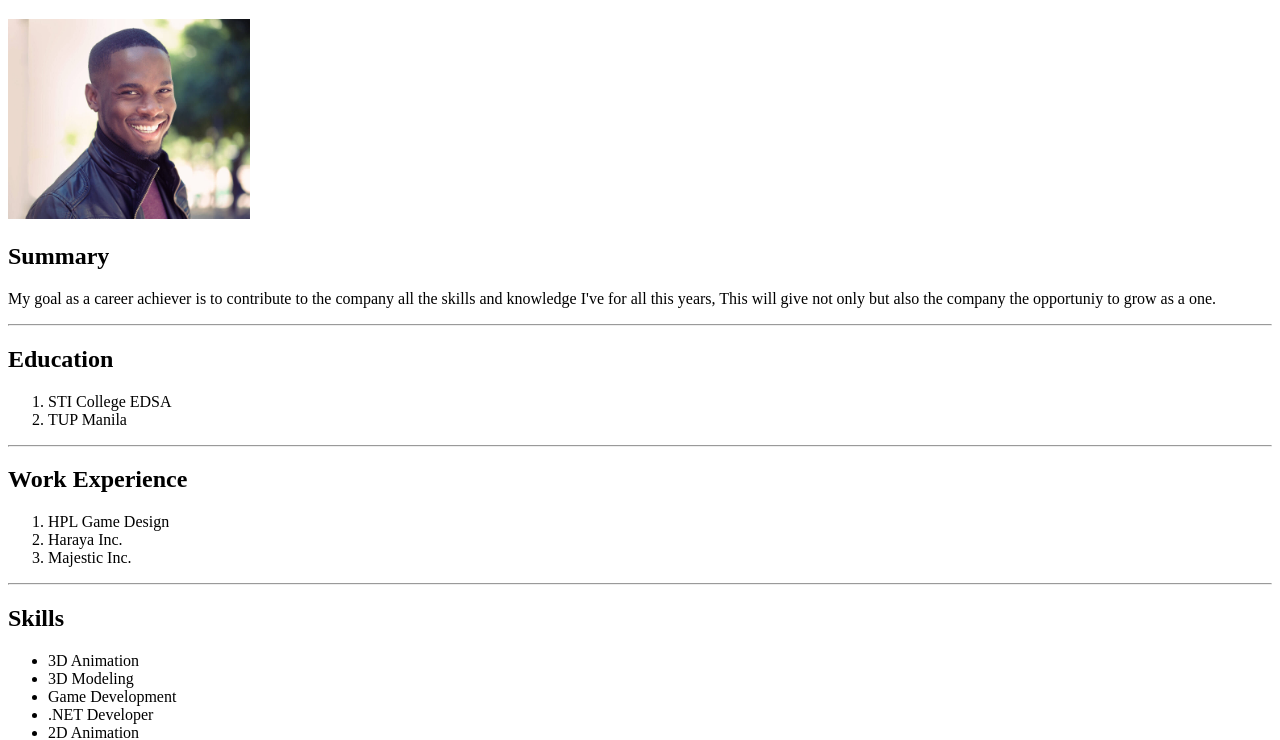
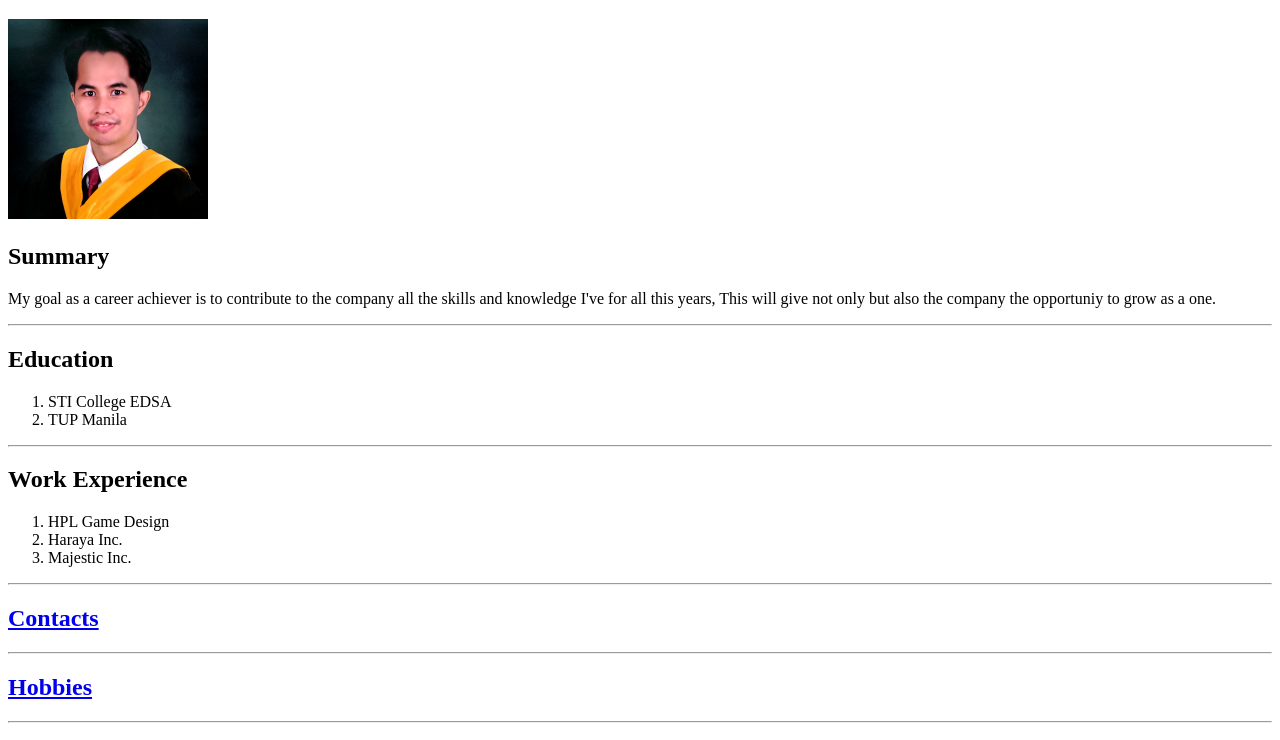
Before and after one commit to 21john21paul/Capstone-MyResume, a plain HTML site: page index.html in a window 1280 px wide. Shown: the part 61-801 px from the top of the page. Drawn offline with Linux system fonts and the light colour scheme.

Commit message:
Add files via upload

```diff
--- a/index.html
+++ b/index.html
@@ -4,7 +4,7 @@
     <head>
         <title>My Resume</title>
         <h1>My Resume</h1>
-        <img src="./images/profilepic.jpg" alt="profile picture" height="200px">
+        <img src="./images/Photo.jpg" alt="profile picture" height="200px">
     </head>
     <Body>
         <h2>Summary</h2>
@@ -26,6 +26,10 @@
             <li>Majestic Inc.</li>
         </ol>
         <hr>
+        <a href="contacts.html"><h2>Contacts</h2></a>
+        <hr>
+        <a href="https://www.youtube.com/watch?v=UPYYHTjw-fY" target="_blank"><h2>Hobbies</h2></a>
+        <hr>
         <h2>Skills</h2>
         <ul>
             <li>3D Animation</li>
```
Also changed, not shown: contacts.html (added, +16 -0 lines), images/Photo.jpg (added).
